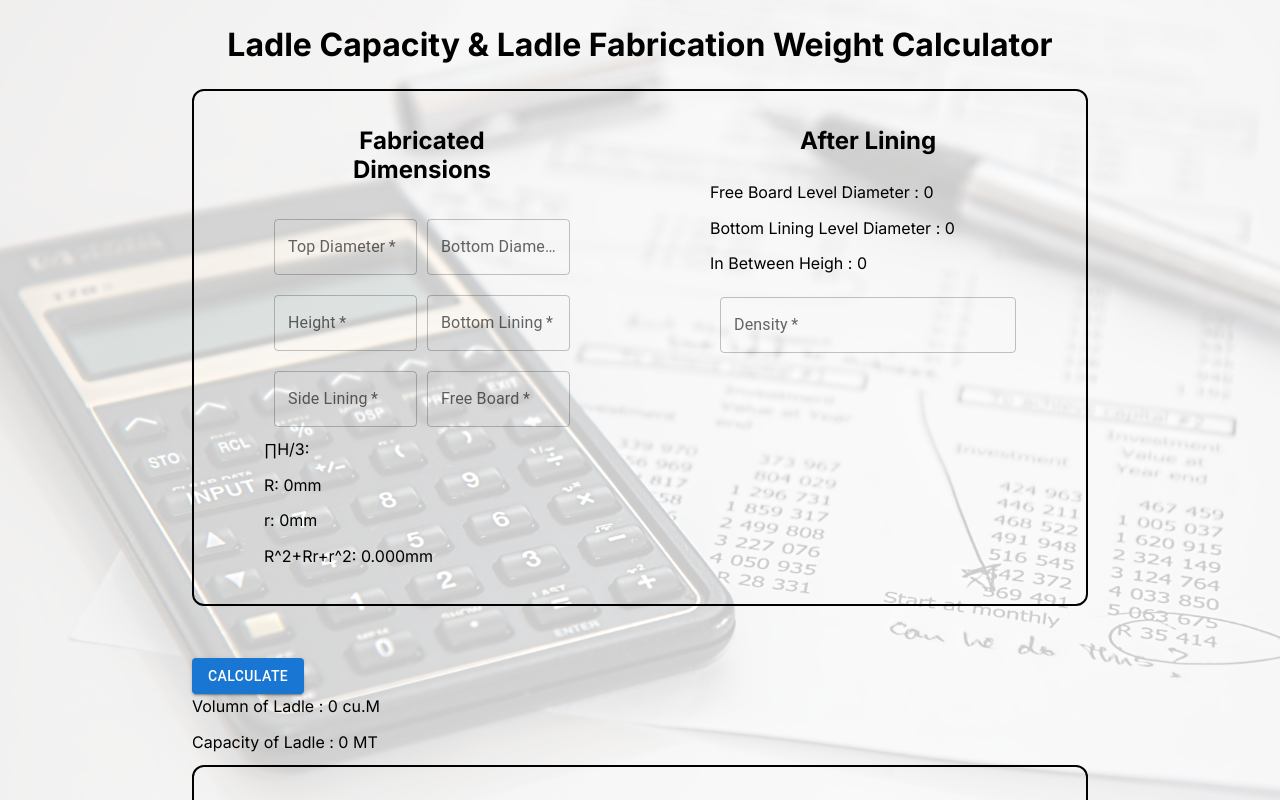
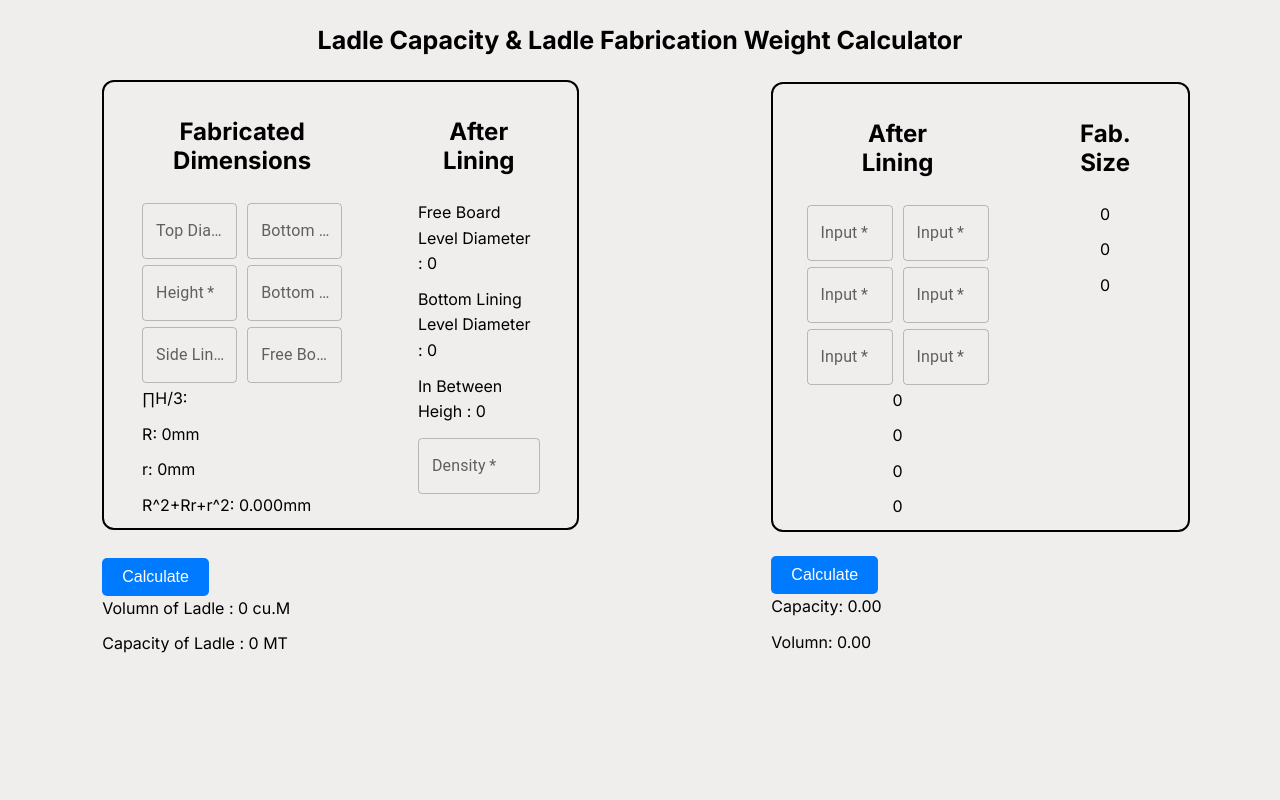
Before and after one commit to Anubhavgupta14/Ladle_Calculator, a Next.js app: page / in a window 1280 px wide. Shown: the top 800 px of the page. Built offline with nearby package versions, Linux system fonts and the light colour scheme.

Commit message:
Style update

```diff
--- a/app/components/Header.js
+++ b/app/components/Header.js
@@ -2,8 +2,8 @@ import React from 'react'
 
 const Header = () => {
   return (
-    <h1>
-      Ladle Calculator
+    <h1 className='main-head'>
+      Ladle Capacity & Ladle Fabrication Weight Calculator
     </h1>
   )
 }
--- a/app/components/Ladlecalculator.js
+++ b/app/components/Ladlecalculator.js
@@ -32,6 +32,7 @@ const Ladlecalculator = () => {
   const [outputlining4, setOutputlining4] = useState(0);
 
   const result = () => {
+    event.preventDefault();
     const inbetweenheight = height - bottomlining - freeboard;
     setInbetweenheight(inbetweenheight);
     const pieHby3 = (3.1416 / 3000) * inbetweenheight;
@@ -54,6 +55,7 @@ const Ladlecalculator = () => {
   const temp = ((R * R + R * r + r * r) / 1000000).toFixed(3);
 
   const result2 = () => {
+    event.preventDefault();
     const s13 = parseInt(input1) + parseInt(input5) + parseInt(input5);
     const s14 = parseInt(input2) + parseInt(input5) + parseInt(input5);
     const s16 = 0.5 * ((s13 - s14) / parseInt(input3));
@@ -75,10 +77,8 @@ const Ladlecalculator = () => {
 
   return (
     <div className="body">
+      <div className="main-box">
         <Box component="form">
-        <h1 className="head">
-          Ladle Capacity & Ladle Fabrication Weight Calculator
-        </h1>
           <div className="box">
             <div className="content">
               <h2 className="head">Fabricated Dimensions</h2>
@@ -169,16 +169,15 @@ const Ladlecalculator = () => {
 
           <div className="outcome">
             <Stack spacing={2} direction="row">
-            <Button
-              variant="contained"
-              color="primary"
+              <button
+                className="button"
+
                 onClick={() => {
                   result();
                 }}
-              className="button"
               >
                 Calculate
-            </Button>
+              </button>
             </Stack>
 
             <p>Volumn of Ladle : {pieHby3 * temp} cu.M</p>
@@ -200,8 +199,7 @@ const Ladlecalculator = () => {
                   type="number"
                   onChange={(e) => setInput1(e.target.value)}
                 />
-            </div>
-            <div className="row">
+
                 <TextField
                   required
                   className="textfield"
@@ -212,6 +210,7 @@ const Ladlecalculator = () => {
                   onChange={(e) => setInput2(e.target.value)}
                 />
               </div>
+
               <div className="row">
                 <TextField
                   required
@@ -222,8 +221,7 @@ const Ladlecalculator = () => {
                   type="number"
                   onChange={(e) => setInput3(e.target.value)}
                 />
-            </div>
-            <div className="row">
+
                 <TextField
                   required
                   className="textfield"
@@ -244,8 +242,7 @@ const Ladlecalculator = () => {
                   type="number"
                   onChange={(e) => setInput5(e.target.value)}
                 />
-            </div>
-            <div className="row">
+
                 <TextField
                   required
                   className="textfield"
@@ -256,6 +253,7 @@ const Ladlecalculator = () => {
                   onChange={(e) => setInput6(e.target.value)}
                 />
               </div>
+
               <p className="textcentre">{outputlining1}</p>
               <p className="textcentre">
                 {(outputlining2 * outputlining2 +
@@ -275,16 +273,14 @@ const Ladlecalculator = () => {
           </div>
           <div className="outcome">
             <Stack spacing={2} direction="row">
-          <Button
-            variant="contained"
-            color="primary"
+              <button
                 onClick={() => {
                   result2();
                 }}
                 className="button"
               >
                 Calculate
-          </Button>
+              </button>
             </Stack>
             <p>
               Capacity:{" "}
@@ -310,6 +306,7 @@ const Ladlecalculator = () => {
           </div>
         </Box>
       </div>
+    </div>
   );
 };
 
--- a/app/globals.css
+++ b/app/globals.css
@@ -6,13 +6,22 @@
   padding: 0;
 }
 
+.main-head{
+  text-align: center;
+  font-size: 25px;
+  padding-block: 25px;
+}
+
 body {
   /* margin: -21px -10px 0px -10px; */
-  background: url(./assets/wallpaperflare.com_wallpaper\ \(1\).jpg) center center/cover no-repeat fixed;
-  background-size: cover;
-  background-color: rgba(255, 255, 255, 0.8);
+  background-color: rgba(236, 233, 233, 0.8);
   background-blend-mode: overlay;
   /* font-family: Arial, sans-serif; */
+}
+.main-box{
+  display: flex;
+  align-items: center;
+  justify-content: center;
 }
 
 p {
@@ -45,12 +54,10 @@ p {
 }
 
 .content {
-  padding: 0px 60px 25px 70px;
+  /* padding: 0px 40px 4px 30px; */
   /* border: 2px solid blue; */
   padding-top: 10px;
-  width: 100%;
-  max-width: 800px; /* You can adjust this value as needed for the content width */
-  margin: 0 auto;
+  padding-inline: 8%;
 }
 
 .box {
@@ -65,8 +72,8 @@ p {
 .row {
   display: flex;
   gap: 10px;
-  padding: 10px;
-  flex: 1; /* Allow rows to take available space within the box */
+  padding-block: 3px;
+  /* flex: 1; Allow rows to take available space within the box */
 }
 
 .textfield {
@@ -85,17 +92,21 @@ p {
 /* Responsive Layout */
 @media screen and (max-width: 768px) {
   /* Adjust the layout for smaller screens */
+  .main-box{
+    flex-direction: column;
+  }
   .box {
     margin: 0 2% 0 2%;
-     /* Stack columns on small screens */
+    /* Stack columns on small screens */
   }
-  .content{
-    padding: 0px 0px 0px 20px;
+
+  .content {
+    padding: 0px 12px 0px 10px;
   }
-  .outcome{
+
+  .outcome {
     margin: 4% 0 0 2%;
   }
-
 }
 
 
--- a/app/page.js
+++ b/app/page.js
@@ -13,8 +13,9 @@ export default function BasicTextFields() {
 
   return (
     <div >
+      <Header/>
       <Ladlecalculator/>
-      <Calculate/>
+      {/* <Calculate/> */}
     </div>
   );
 }
```
Lines whose indentation alone changed are shown as unchanged.
